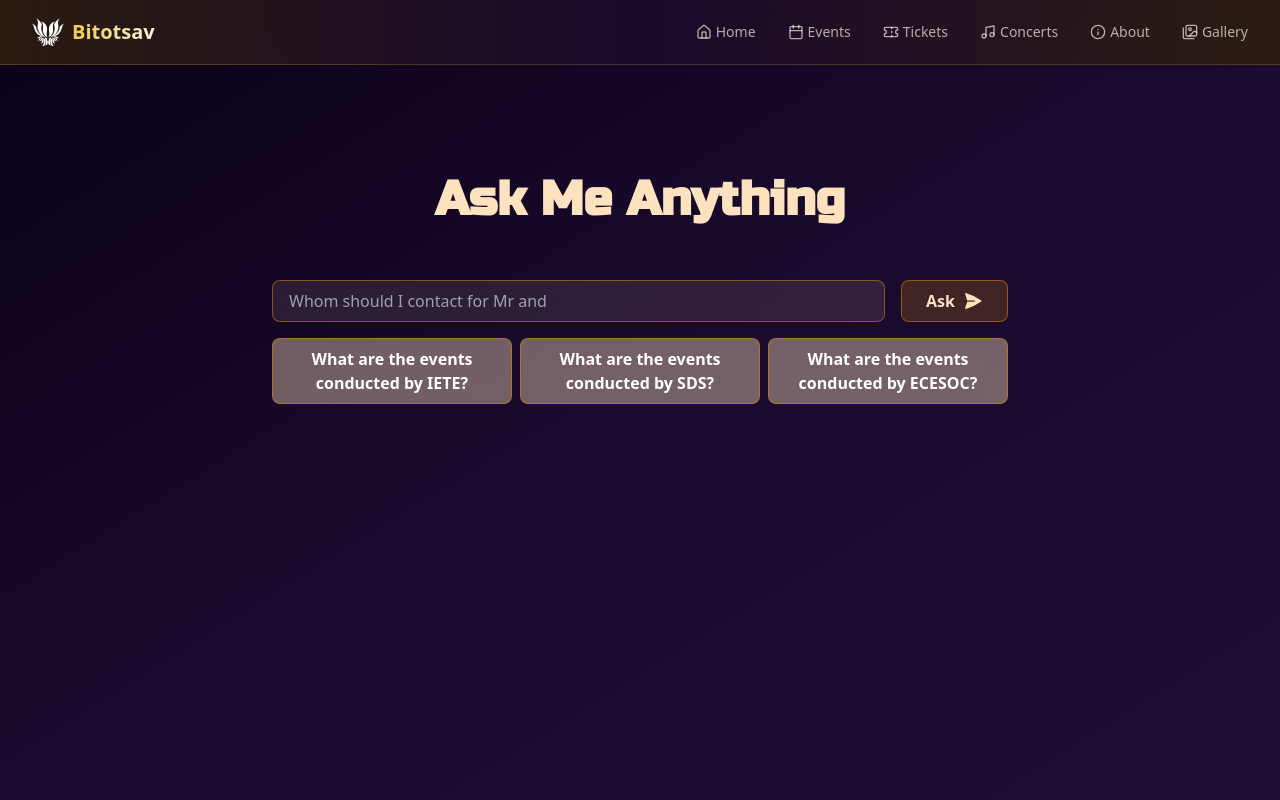
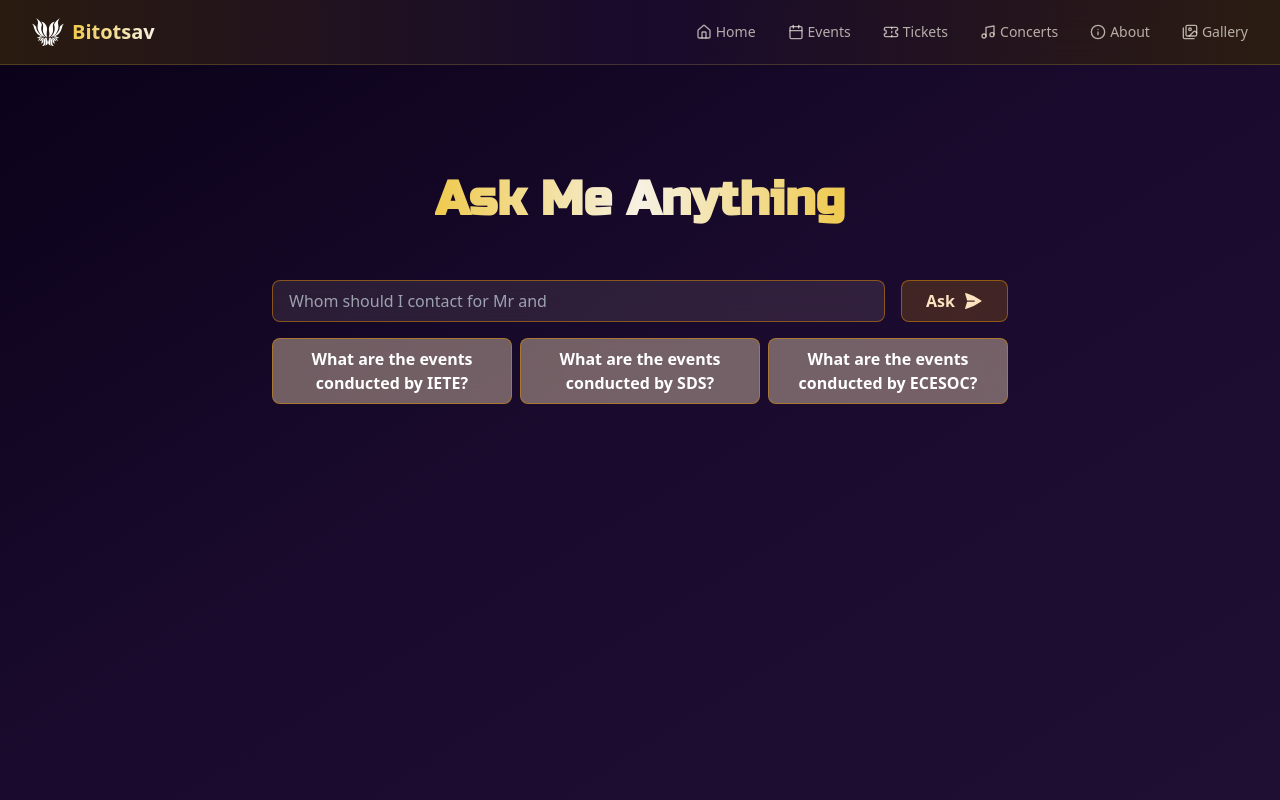
Before and after one commit to bitotsav-fest/website, a Next.js app: page /chat in a window 1280 px wide. Shown: the top 800 px of the page. Built offline with nearby package versions, Linux system fonts and the light colour scheme.

Commit message:
UI change

```diff
--- a/src/app/chat/page.js
+++ b/src/app/chat/page.js
@@ -193,7 +193,7 @@ export default function Home() {
                         return prev;
                     }
                 });
-            }, 5); // Adjust typing speed here
+            }, 10); // Adjust typing speed here
 
             setRandomQuestions(getRandomQuestions());
         } catch (err) {
@@ -216,7 +216,7 @@ export default function Home() {
             {/* Background Components */}
             {/* Chatbot Interface */}
             <div className="w-full max-w-3xl z-10 px-4 pb-8 flex flex-col items-center" style={{ marginTop: '11rem' }}>
-                <h1 className="text-5xl font-bold mb-8 text-center text-[#FCE2BF] neon-text">
+                <h1 className="text-5xl font-bold mb-8 text-center bg-clip-text text-transparent bg-gradient-to-r from-[#EFCA4E] via-[#F6F1E2] to-[#EFCA4E]">
                     Ask Me Anything
                 </h1>
 
```
Also changed, not shown: 1 other file (tests, documents, lock files or other folders).
